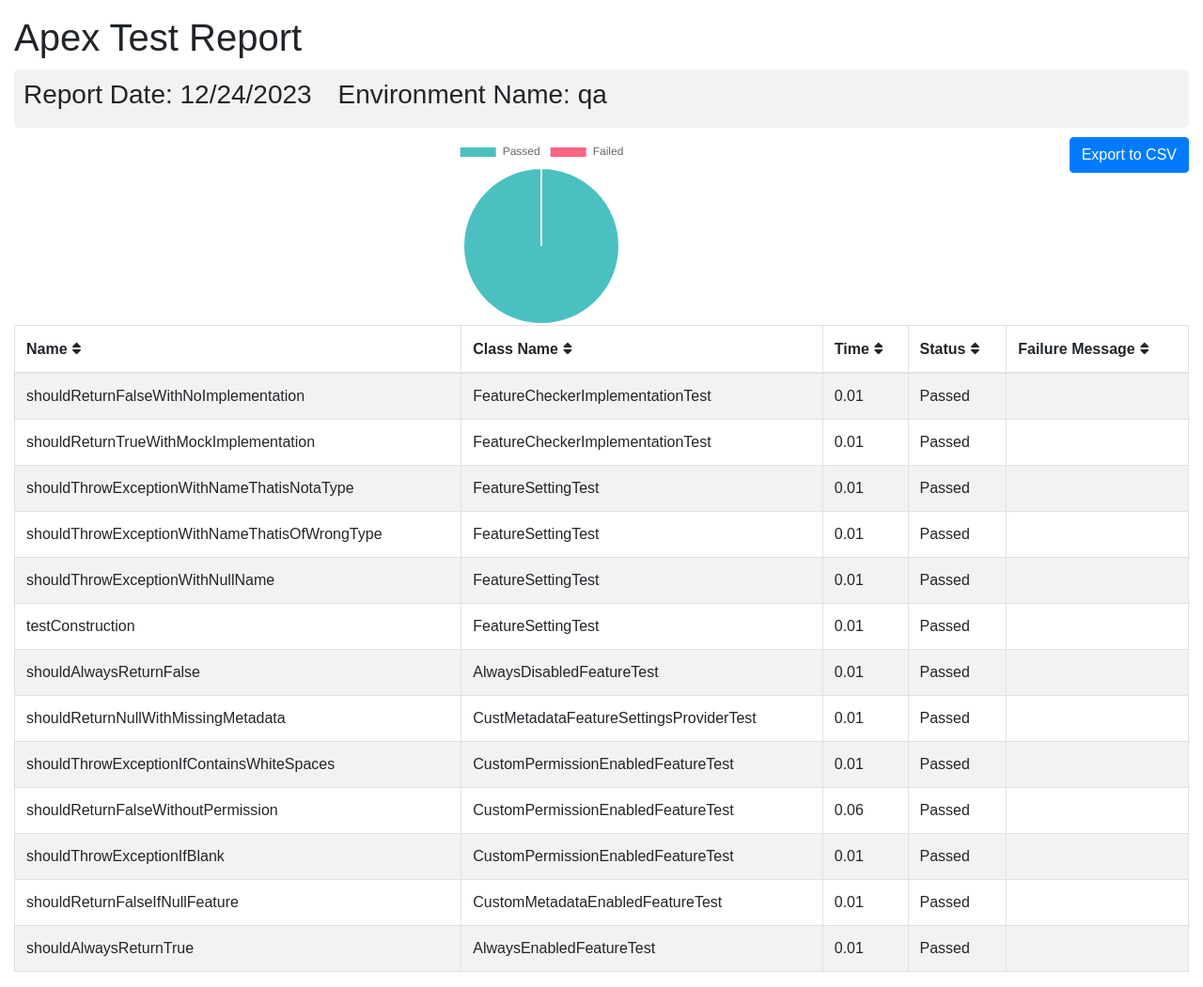
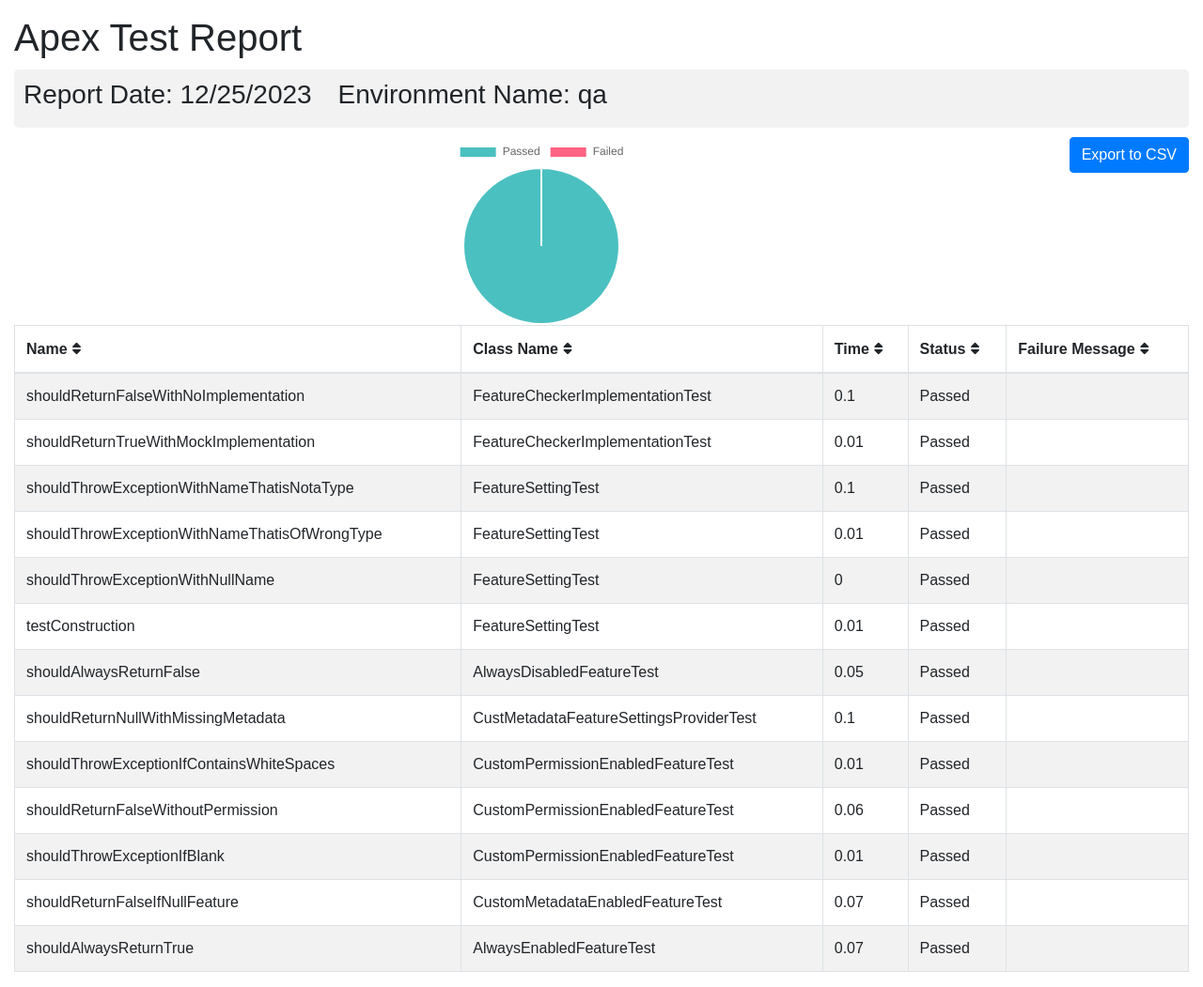
Before and after one commit to flxbl-io/sfops-dashboard, a Jekyll site: the page apextestResults/qa.html, which Jekyll copies as it is, in a window 1280 px wide. Shown: the whole page at 94% size. Built offline with Jekyll 4.4.1, drawn with Linux system fonts in a browser that asks for light colours.

Commit message:
Updated apex test results

```diff
--- a/apextestResults/qa.html
+++ b/apextestResults/qa.html
@@ -102,7 +102,7 @@
       <div class="container-fluid">
         <h1 class="mt-3">Apex Test Report</h1>
         <div class="info-card">
-        <h3>Report Date: 12/24/2023 <span style="margin-left: 20px;">Environment Name: qa</span></h3>
+        <h3>Report Date: 12/25/2023 <span style="margin-left: 20px;">Environment Name: qa</span></h3>
         </div>
         <button onclick="exportTableToCSV('testReport.csv')" class="btn btn-primary float-right">Export to CSV</button>
         <div id="chart-container">
@@ -123,7 +123,7 @@
         <tr>
           <td>shouldReturnFalseWithNoImplementation</td>
           <td>FeatureCheckerImplementationTest</td>
-          <td>0.01</td>
+          <td>0.1</td>
           <td>Passed</td>
           <td></td>
         </tr>
@@ -137,7 +137,7 @@
         <tr>
           <td>shouldThrowExceptionWithNameThatisNotaType</td>
           <td>FeatureSettingTest</td>
-          <td>0.01</td>
+          <td>0.1</td>
           <td>Passed</td>
           <td></td>
         </tr>
@@ -151,7 +151,7 @@
         <tr>
           <td>shouldThrowExceptionWithNullName</td>
           <td>FeatureSettingTest</td>
-          <td>0.01</td>
+          <td>0</td>
           <td>Passed</td>
           <td></td>
         </tr>
@@ -165,14 +165,14 @@
         <tr>
           <td>shouldAlwaysReturnFalse</td>
           <td>AlwaysDisabledFeatureTest</td>
-          <td>0.01</td>
+          <td>0.05</td>
           <td>Passed</td>
           <td></td>
         </tr>
         <tr>
           <td>shouldReturnNullWithMissingMetadata</td>
           <td>CustMetadataFeatureSettingsProviderTest</td>
-          <td>0.01</td>
+          <td>0.1</td>
           <td>Passed</td>
           <td></td>
         </tr>
@@ -200,14 +200,14 @@
         <tr>
           <td>shouldReturnFalseIfNullFeature</td>
           <td>CustomMetadataEnabledFeatureTest</td>
-          <td>0.01</td>
+          <td>0.07</td>
           <td>Passed</td>
           <td></td>
         </tr>
         <tr>
           <td>shouldAlwaysReturnTrue</td>
           <td>AlwaysEnabledFeatureTest</td>
-          <td>0.01</td>
+          <td>0.07</td>
           <td>Passed</td>
           <td></td>
         </tr>
```
